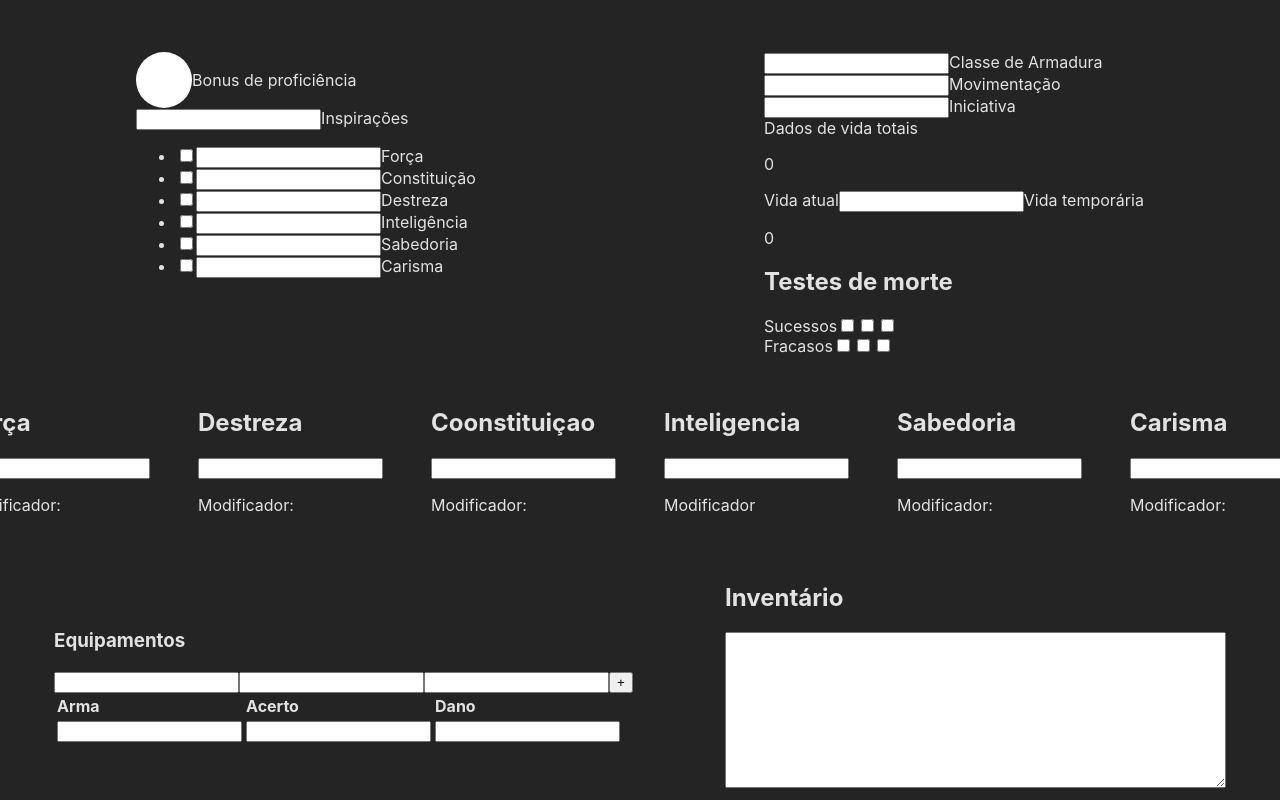
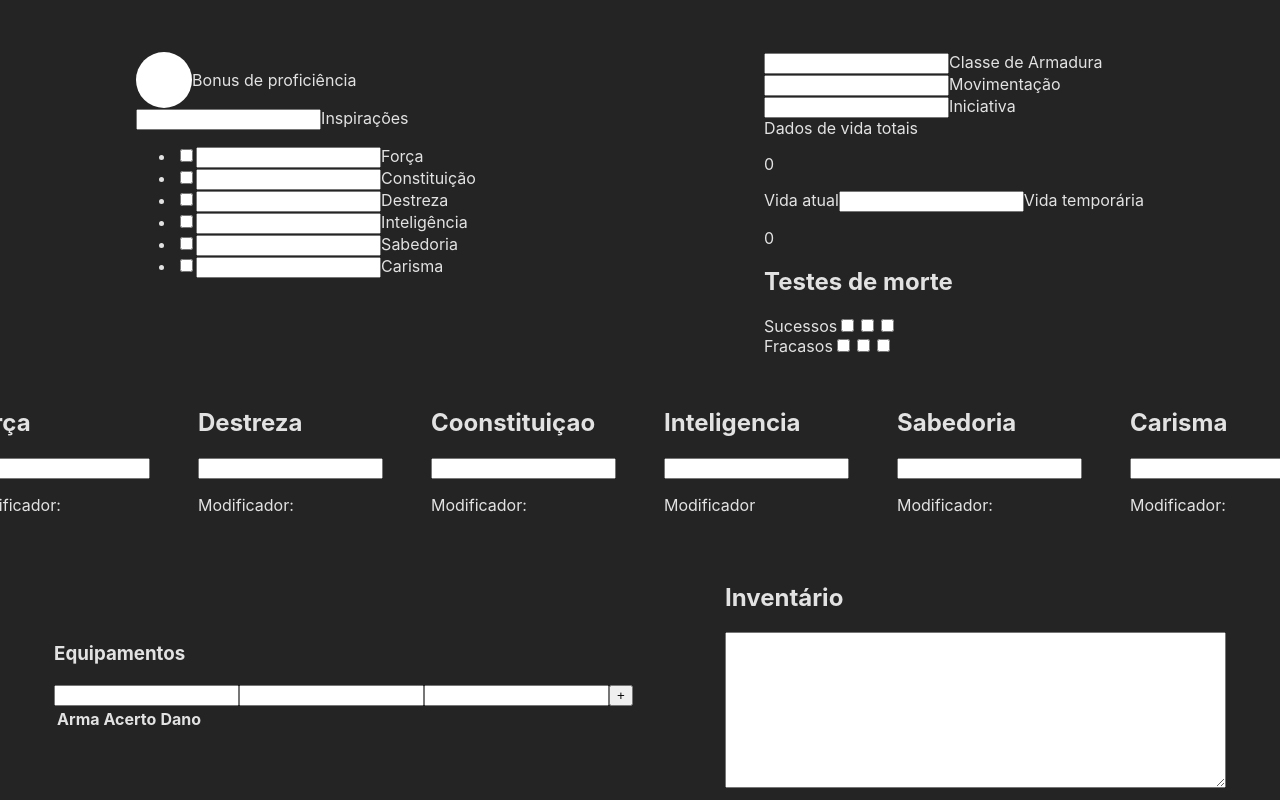
Before and after one commit to rSaydelleS/charset, a React (Vite) app in the folder front/: page / in a window 1280 px wide. Shown: the part 231-1031 px from the top of the page. Built offline with nearby package versions, Linux system fonts and the light colour scheme.

Commit message:
refactor: retirnado os inputs da tabela

```diff
--- a/front/src/components/Equipments/Equipments.jsx
+++ b/front/src/components/Equipments/Equipments.jsx
@@ -3,10 +3,8 @@ import { useForm } from "react-hook-form";
 
 export default function Equipments() {
   const { register, handleSubmit, reset } = useForm();
-
   const adicionar = (data) => {
     console.log(data);
-
     reset();
   };
 
@@ -28,17 +26,7 @@ export default function Equipments() {
                 <th>Acerto</th>
                 <th>Dano</th>
               </thead>
-              <tbody>
-                <td>
-                  <input type="text" name="arma" />
-                </td>
-                <td>
-                  <input type="text" name="acerto" />
-                </td>
-                <td>
-                  <input type="text" name="dano" />
-                </td>
-              </tbody>
+              <tbody></tbody>
             </table>
           </div>
         </section>
```
